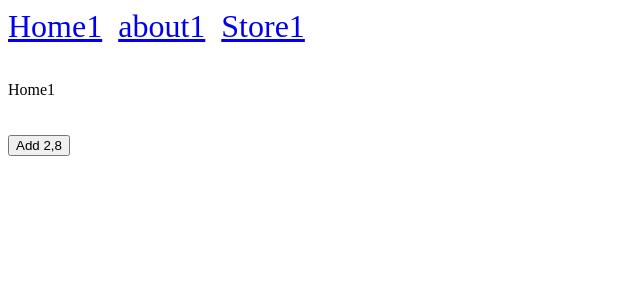
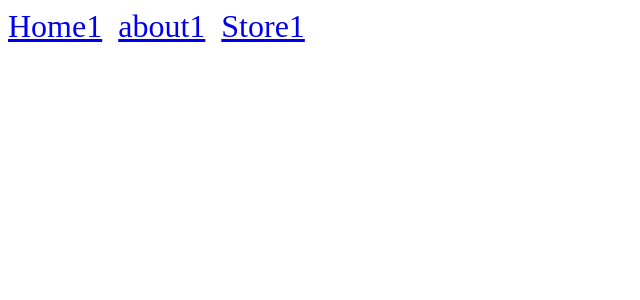
Before and after one commit to bobbyDeepak1415/code_splitting, a React (Vite) app: page / in a window 1280 px wide. Shown: the top 300 px of the page, without its empty margins (0-640 px from the left). Built offline with nearby package versions, Linux system fonts and the light colour scheme.

Commit message:
final changes made

```diff
--- a/src/components/Home1.jsx
+++ b/src/components/Home1.jsx
@@ -1,22 +1,11 @@
-import React from "react";
-// import Sum from "../sum";
+import React from 'react'
 
 const Home1 = () => {
   return (
     <div>
-      Home1
-      <br></br>
-      <br></br>
-      <br></br>
-      <button
-        onClick={() =>
-          import("../sum").then((module) => alert(module.Sum(2, 8)))
-        }
-      >
-        Add 2,8
-      </button>
+
     </div>
-  );
-};
+  )
+}
 
-export default Home1;
+export default Home1
```
